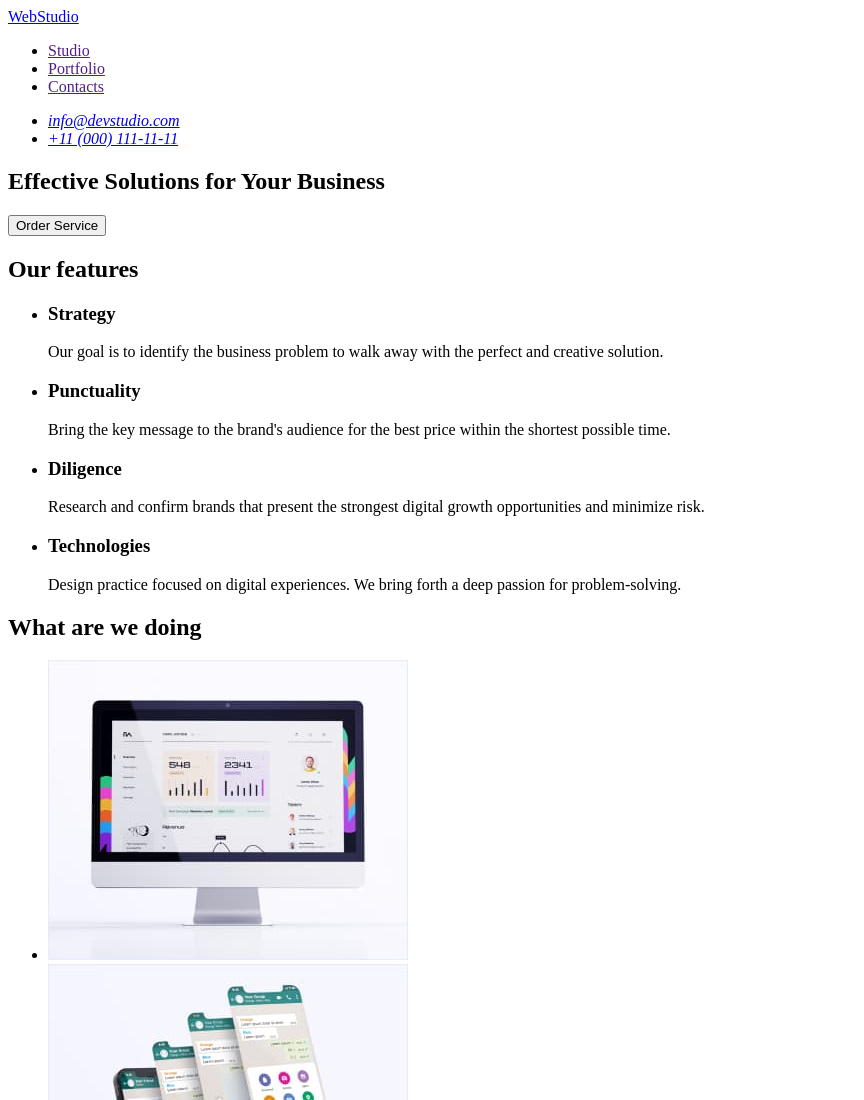
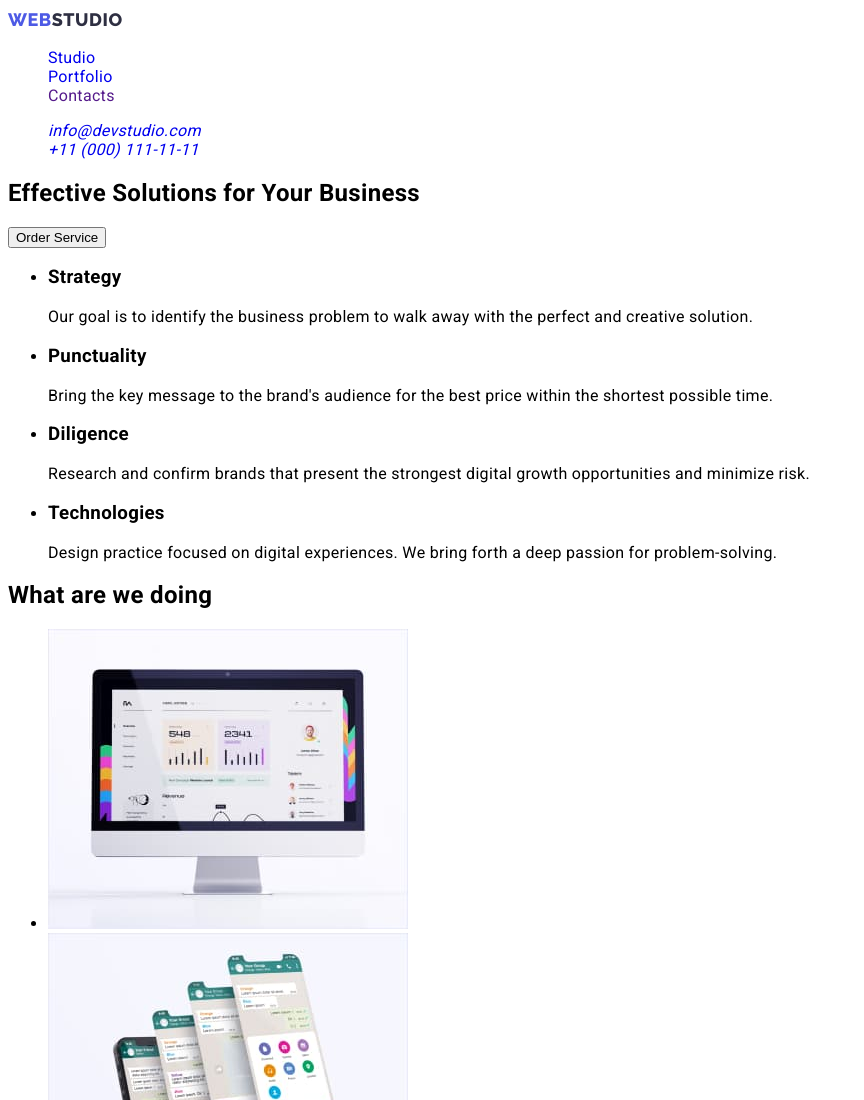
Before and after one commit to groguls/goit-markup-hw-02, a plain HTML site: page index.html in a window 1280 px wide. Shown: the top 1100 px of the page, without its empty margins (0-864 px from the left). Drawn offline with Linux system fonts and the light colour scheme.

Commit message:
adding portfolio.html and some css

```diff
--- /dev/null
+++ b/css/styles.css
@@ -0,0 +1,53 @@
+:root {
+  --iris-brand-color: #4d5ae5;
+  --ocean-pressed-color: #404bbf;
+  --navyblue-dark-color: #2e2f42;
+  --green-success-color: #31d0aa;
+  --slate-text-color: #434455;
+  --lightslate-subtle-color: #8e8f99;
+  --cornflower-accent-color: #e7e9fc;
+  --cloud-light-color: #f4f4fd;
+  --navyblue-modal-color: #2e2f42;
+  --grey-hero-color: #2e2f42;
+}
+
+body {
+  font-family: "Roboto", sans-serif;
+  letter-spacing: 0.02em;
+}
+
+.hidden-title {
+  display: none;
+}
+
+.link {
+  text-decoration: none;
+}
+
+.list {
+  list-style: none;
+}
+
+/* --- HEADER --- */
+
+.logo-link {
+  font-family: "Raleway", sans-serif;
+  font-size: 18px;
+  line-height: 1.33;
+  letter-spacing: 0.03em;
+  text-transform: uppercase;
+  color: var(--navyblue-dark-color);
+}
+
+.logo-element {
+  color: var(--iris-brand-color);
+}
+
+/* .nav-list {
+}
+.list-item {
+}
+.address-list {
+}
+.address-link {
+} */
--- a/index.html
+++ b/index.html
@@ -5,34 +5,60 @@
     <meta http-equiv="X-UA-Compatible" content="IE=edge" />
     <meta name="viewport" content="width=device-width, initial-scale=1.0" />
     <title>WebStudio</title>
+    <link rel="preconnect" href="https://fonts.googleapis.com" />
+    <link rel="preconnect" href="https://fonts.gstatic.com" crossorigin />
+    <link
+      href="https://fonts.googleapis.com/css2?family=Raleway:wght@800&family=Roboto:wght@400;500;700;900&display=swap"
+      rel="stylesheet"
+    />
+    <link rel="stylesheet" href="./css/styles.css" />
   </head>
+
   <body>
+    <!-- Header -->
     <header>
       <nav>
-        <a href="./index.html">WebStudio</a>
-        <ul>
-          <li><a href="">Studio</a></li>
-          <li><a href="">Portfolio</a></li>
-          <li><a href="">Contacts</a></li>
+        <a class="link logo-link" href="./index.html"
+          ><span class="logo-element">Web</span>Studio</a
+        >
+        <ul class="list nav-list">
+          <li class="list-item">
+            <a class="link" href="/index.html">Studio</a>
+          </li>
+          <li class="list-item">
+            <a class="link" href="./portfolio.html">Portfolio</a>
+          </li>
+          <li class="list-item"><a class="link" href="">Contacts</a></li>
         </ul>
       </nav>
       <address>
-        <ul>
-          <li><a href="mailto:info@devstudio.com">info@devstudio.com</a></li>
-          <li><a href="tel:+110001111111">+11 (000) 111-11-11</a></li>
+        <ul class="list address-list">
+          <li class="list-item">
+            <a class="link address-link" href="mailto:info@devstudio.com"
+              >info@devstudio.com</a
+            >
+          </li>
+          <li class="list-item">
+            <a class="link address-link" href="tel:+110001111111"
+              >+11 (000) 111-11-11</a
+            >
+          </li>
         </ul>
       </address>
     </header>
 
     <main>
       <!-- Hero -->
+
       <section>
         <h1>Effective Solutions for Your Business</h1>
         <button type="button">Order Service</button>
       </section>
+
       <!-- Our features -->
+
       <section>
-        <h2>Our features</h2>
+        <h2 class="hidden-title">Our features</h2>
         <ul>
           <li>
             <h3>Strategy</h3>
@@ -64,7 +90,9 @@
           </li>
         </ul>
       </section>
+
       <!-- What are we doing -->
+
       <section>
         <h2>What are we doing</h2>
         <ul>
@@ -91,7 +119,9 @@
           </li>
         </ul>
       </section>
+
       <!-- Our Team -->
+
       <section>
         <h2>Our Team</h2>
         <ul>
@@ -131,6 +161,8 @@
       </section>
     </main>
 
+    <!-- Footer -->
+
     <footer>
       <a href="./index.html">WebStudio</a>
       <p>
```
Also changed, not shown: portfolio.html (added, +44 -0 lines).
